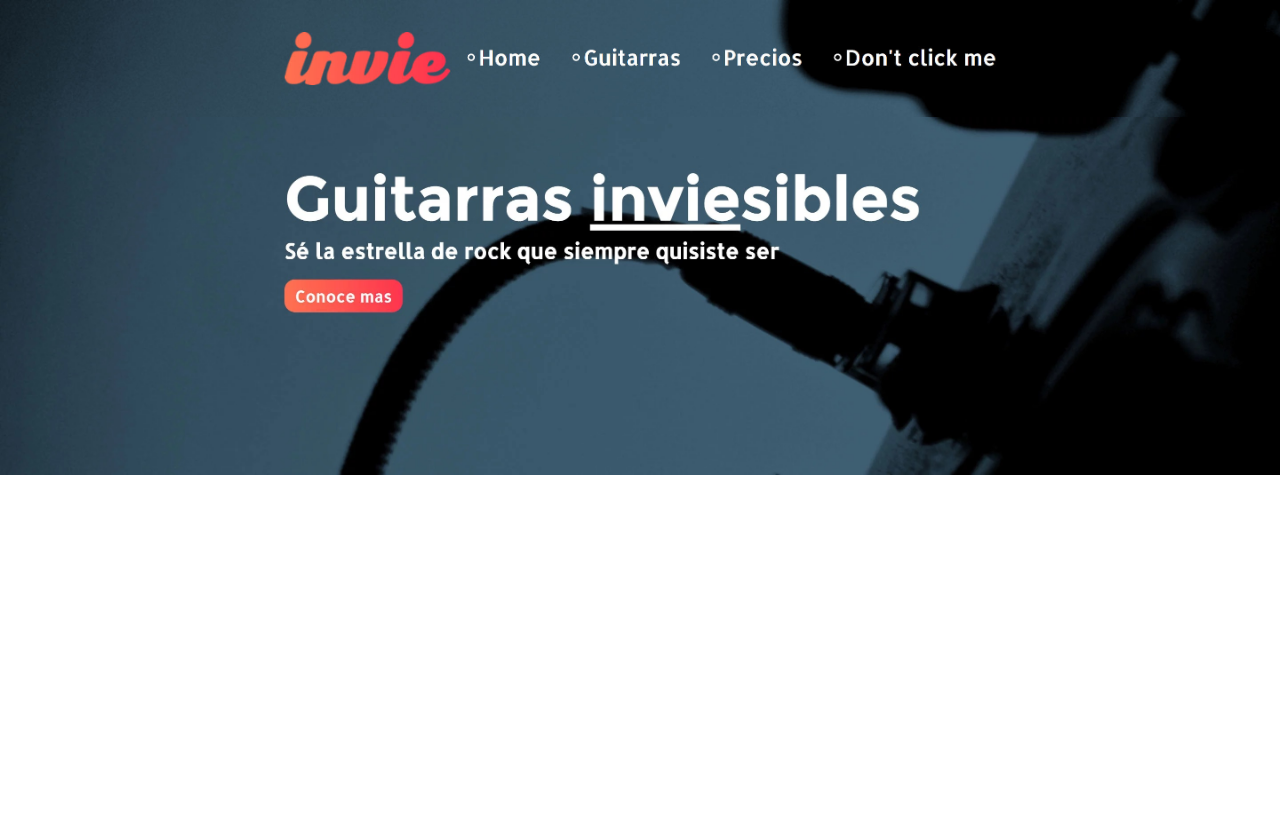
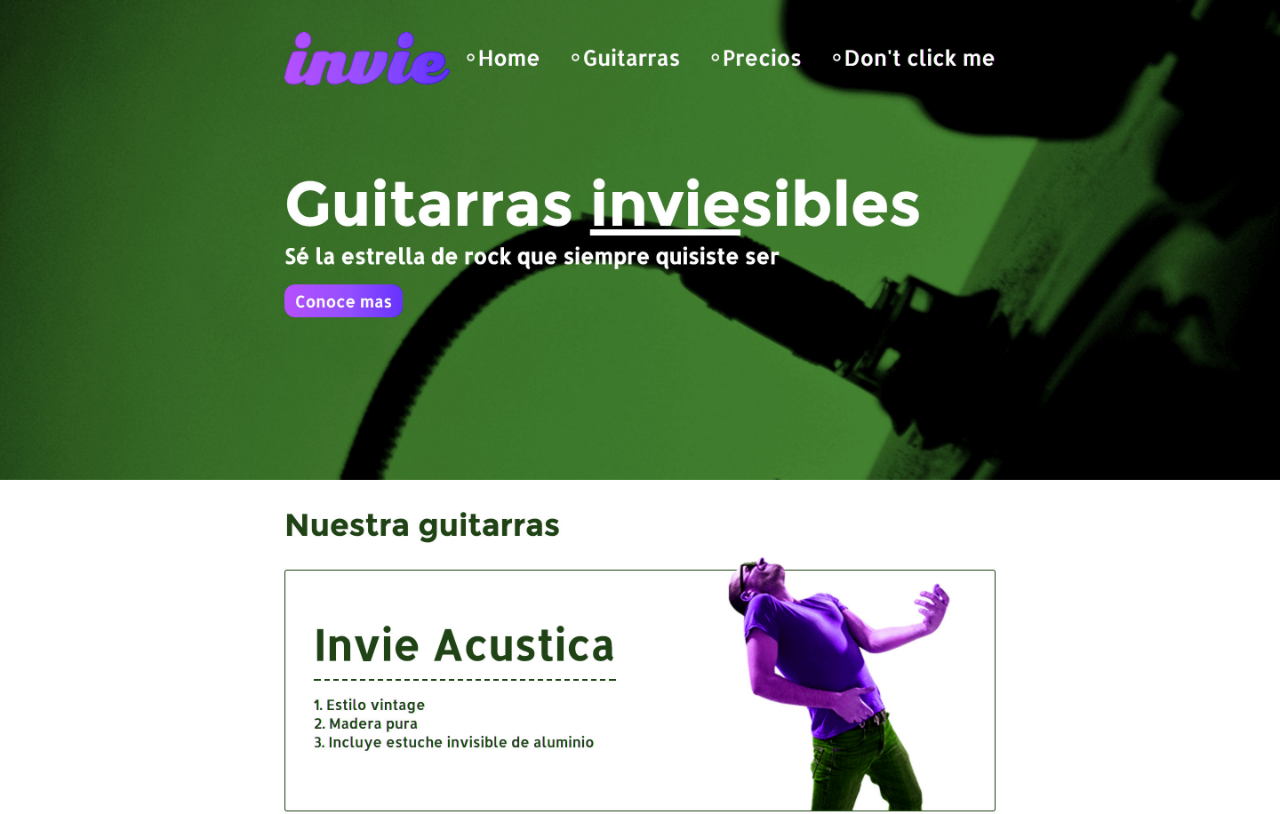
Before and after one commit to Eduardo-M0lina/primer_repo, a plain HTML site: page index.html in a window 1280 px wide. Shown: the top 814 px of the page. Drawn offline with Linux system fonts and the light colour scheme.

Commit message:
la nueva version de la pagina verde

```diff
--- a/index.html
+++ b/index.html
@@ -14,7 +14,6 @@
     </style>
   </head>
   <body>
-    <img src="images/header.jpg" alt="">
-    <img src="images/hero.jpg" alt="">
+    <img src="images/nueva-version.jpg" alt="">
   </body>
 </html>
```
Also changed, not shown: images/nueva-version.jpg (added).
